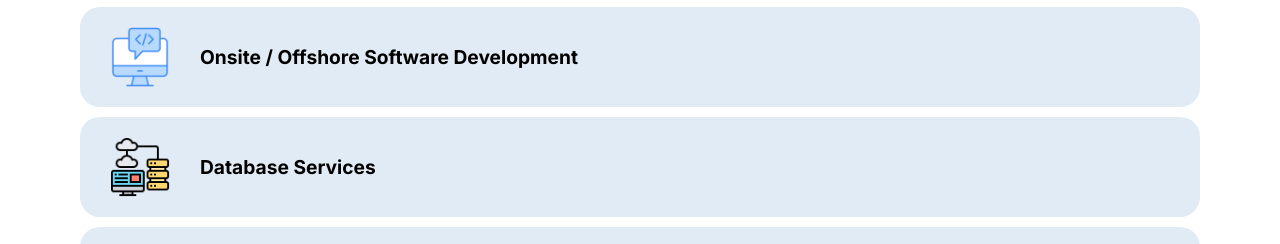
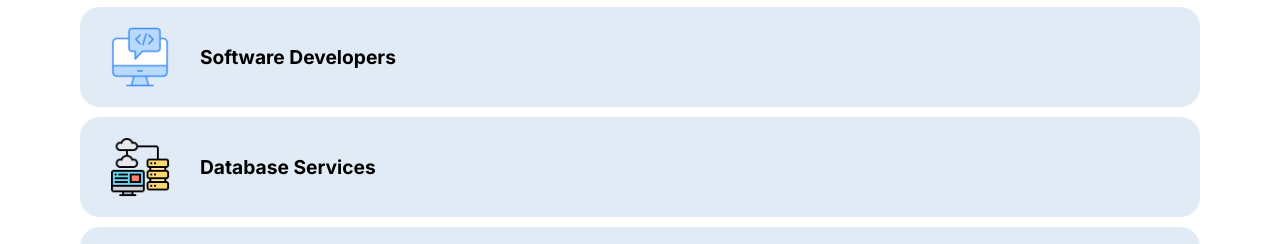
Before and after one commit to sysassist/SysAssist-Web, a plain HTML site: page staffing.html in a window 1280 px wide. Shown: the part 819-1063 px from the top of the page. Drawn offline with nearby package versions, Linux system fonts and the light colour scheme.

Commit message:
Update staffing.html

```diff
--- a/staffing.html
+++ b/staffing.html
@@ -68,7 +68,7 @@
             <div class="staffing-box">
                 <div class="boxes">
                     <img src="images/computer.png" alt="">
-                    <h4>Onsite / Offshore Software Development</h4>
+                    <h4>Software Developers</h4>
                 </div>
                 <div class="boxes">
                     <img src="images/databases.png" alt="">
```
